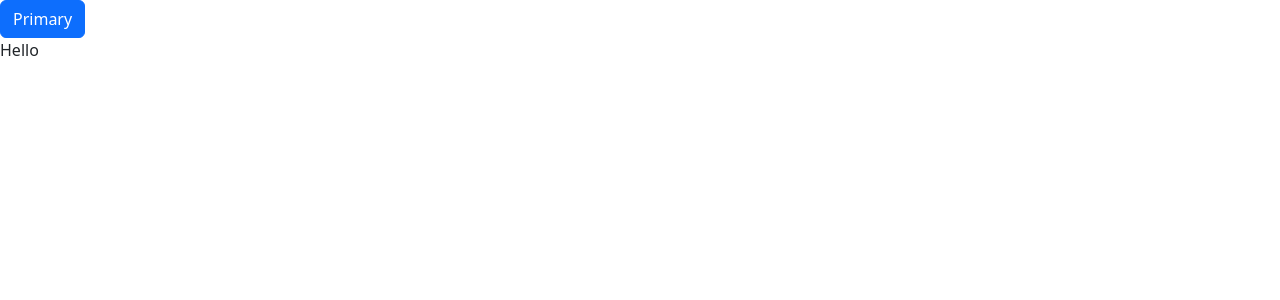
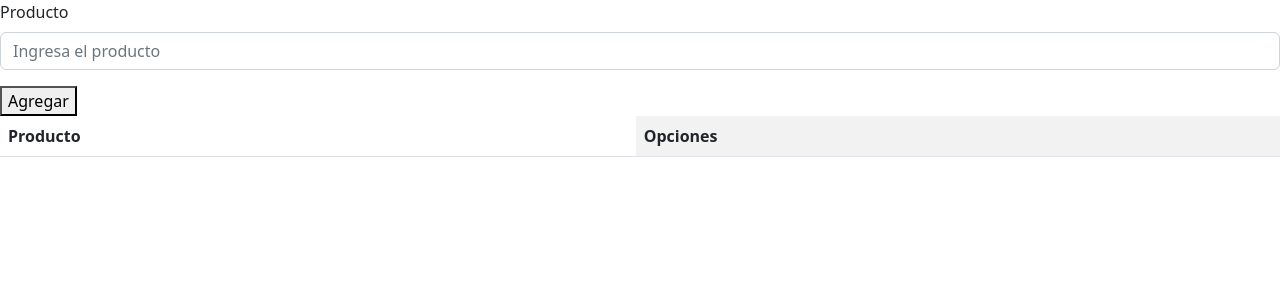
Before and after one commit to Sharontatiana/bit08react, a React (Create React App) app: page / in a window 1280 px wide. Shown: the top 300 px of the page. Built offline with nearby package versions, Linux system fonts and the light colour scheme.

Commit message:
se agrega componetes

```diff
--- a/src/App.js
+++ b/src/App.js
@@ -1,12 +1,21 @@
-import logo from "./logo.svg";
 import "./App.css";
-import Button from "react-bootstrap/Button";
+import { useState } from "react";
+import FormGroup from "./components/FormGroup";
+import { List } from "./components/List";
 
 function App() {
+  const [producto, setproducto] = useState("");
+  const [list, setlist] = useState([]);
+
   return (
     <>
-      <Button variant="primary">Primary</Button>
-      <p>Hello</p>
+      <FormGroup
+        producto={producto}
+        setproducto={setproducto}
+        list={list}
+        setlist={setlist}
+      />
+      <List list={list} />
     </>
   );
 }
--- /dev/null
+++ b/src/components/FormGroup.js
@@ -0,0 +1,31 @@
+import React from "react";
+import Form from "react-bootstrap/Form";
+
+function FormGroup({ producto, setproducto, list, setlist }) {
+  const handleChange = (e) => {
+    setproducto(e.target.value);
+  };
+
+  const handleSubmit = (e) => {
+    e.preventDefault();
+    console.log(producto);
+    list([...list, producto]);
+  };
+
+  return (
+    <Form onSubmit={handleSubmit}>
+      <Form.Group className="mb-3" controlId="producto">
+        <Form.Label>Producto</Form.Label>
+        <Form.Control
+          type="text"
+          placeholder="Ingresa el producto"
+          value={producto}
+          onChange={handleChange}
+        />
+      </Form.Group>
+      <button>Agregar</button>
+    </Form>
+  );
+}
+
+export default FormGroup;
--- /dev/null
+++ b/src/components/List.js
@@ -0,0 +1,18 @@
+import React from "react";
+import Table from "react-bootstrap/Table";
+
+export const List = ({ list }) => {
+  return (
+    <>
+      <Table striped="columns">
+        <thead>
+          <tr>
+            <th>Producto</th>
+            <th>Opciones</th>
+          </tr>
+        </thead>
+        <tbody></tbody>
+      </Table>
+    </>
+  );
+};
```
